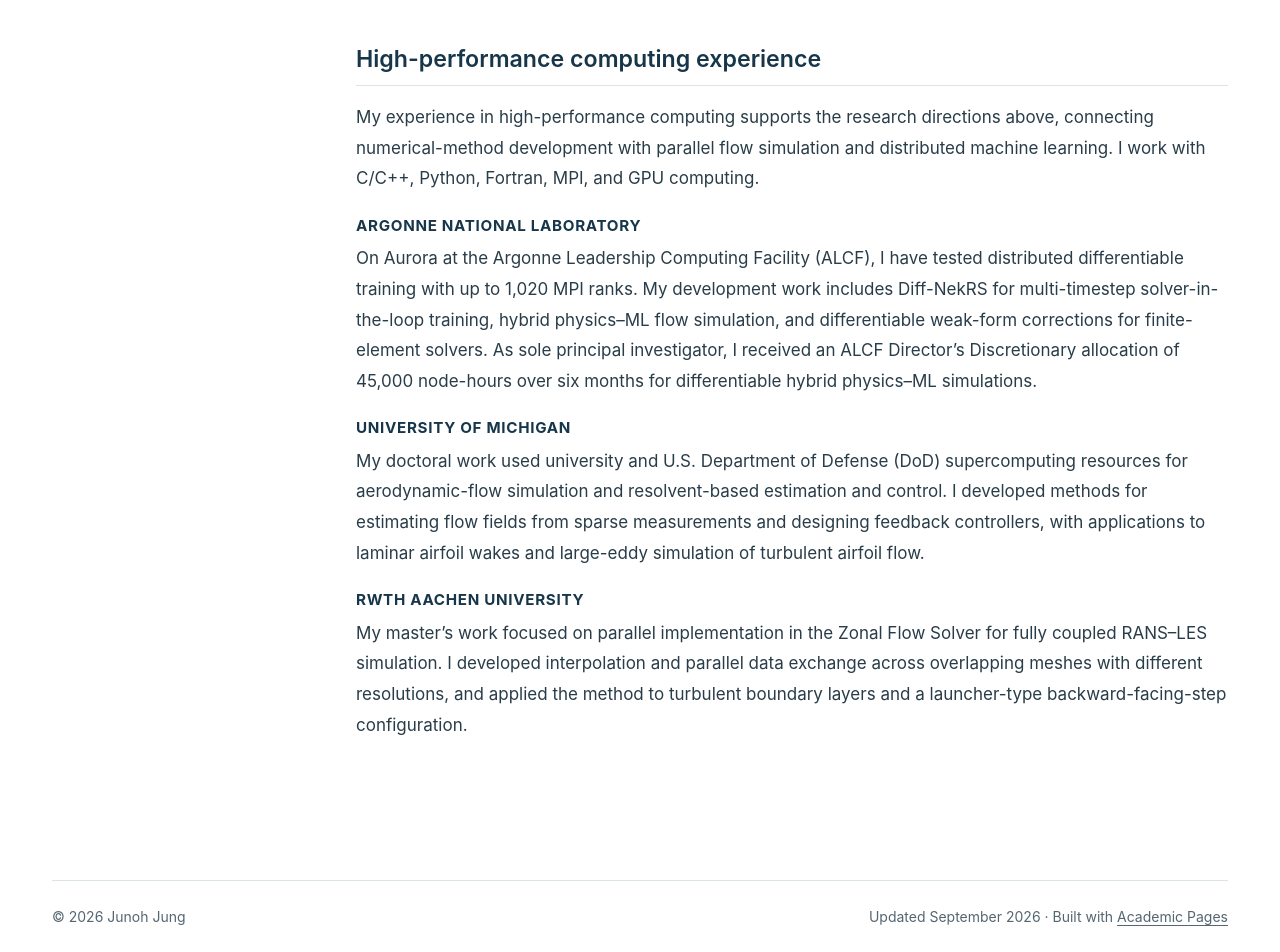
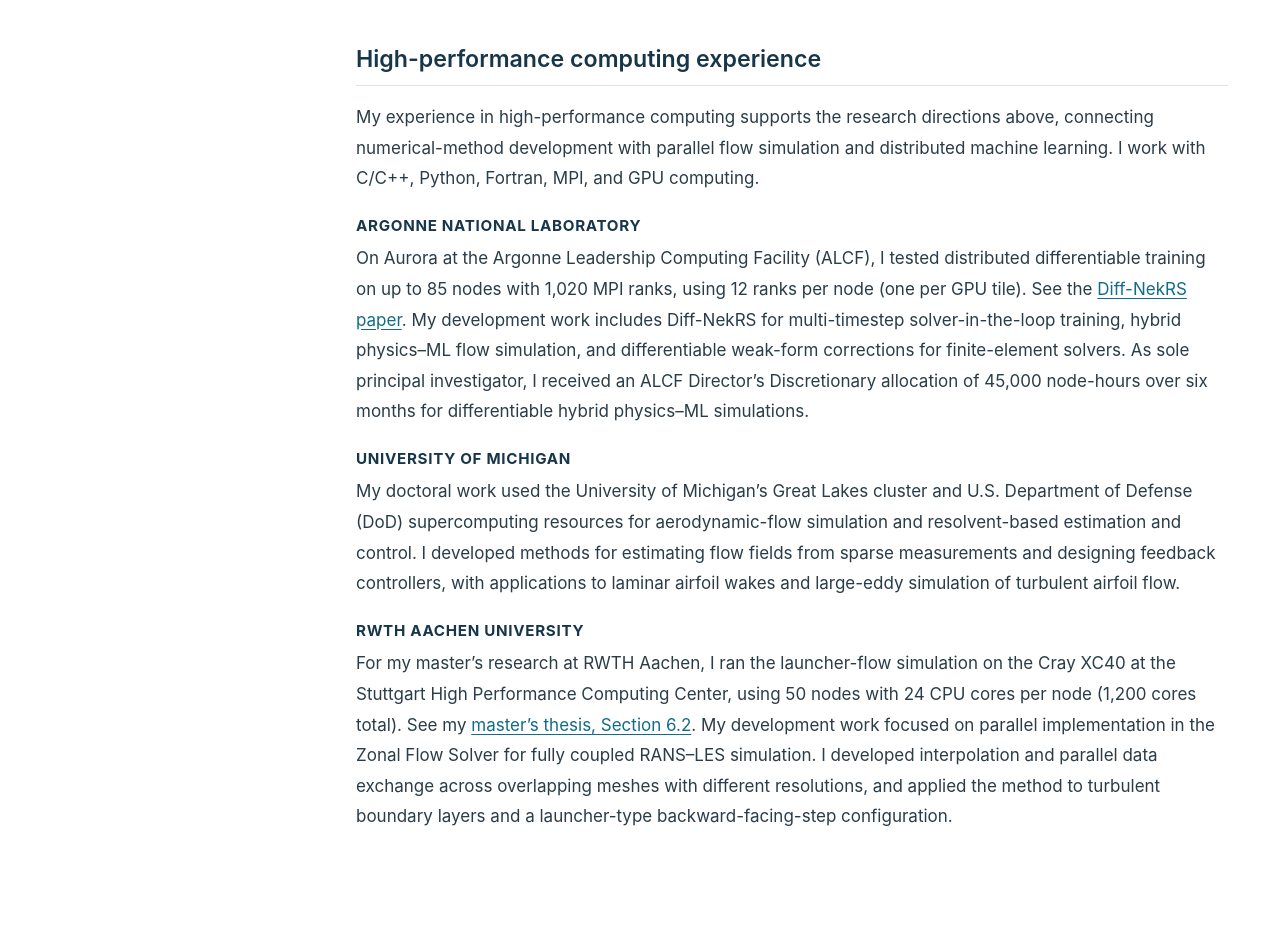
Before and after one commit to junohjung/junohjung.github.io, a Jekyll site: the page built from _pages/research_mgm.md, in a window 1280 px wide and 1400 px high, scrolled down 4863 px. Shown: the part 347-1299 px from the top of the window. Built offline with Jekyll 4.4.1, drawn with Linux system fonts in a browser that asks for light colours.

Commit message:
Document verified Aurora and Cray XC40 computing scales

```diff
--- a/_pages/research_mgm.md
+++ b/_pages/research_mgm.md
@@ -113,14 +113,14 @@
 
 ### Argonne National Laboratory
 
-On Aurora at the Argonne Leadership Computing Facility (ALCF), I have tested distributed differentiable training with up to 1,020 MPI ranks. My development work includes Diff-NekRS for multi-timestep solver-in-the-loop training, hybrid physics–ML flow simulation, and differentiable weak-form corrections for finite-element solvers. As sole principal investigator, I received an ALCF Director’s Discretionary allocation of 45,000 node-hours over six months for differentiable hybrid physics–ML simulations.
+On Aurora at the Argonne Leadership Computing Facility (ALCF), I tested distributed differentiable training on up to 85 nodes with 1,020 MPI ranks, using 12 ranks per node (one per GPU tile). See the [Diff-NekRS paper](https://arxiv.org/abs/2609.23208). My development work includes Diff-NekRS for multi-timestep solver-in-the-loop training, hybrid physics–ML flow simulation, and differentiable weak-form corrections for finite-element solvers. As sole principal investigator, I received an ALCF Director’s Discretionary allocation of 45,000 node-hours over six months for differentiable hybrid physics–ML simulations.
 
 ### University of Michigan
 
-My doctoral work used university and U.S. Department of Defense (DoD) supercomputing resources for aerodynamic-flow simulation and resolvent-based estimation and control. I developed methods for estimating flow fields from sparse measurements and designing feedback controllers, with applications to laminar airfoil wakes and large-eddy simulation of turbulent airfoil flow.
+My doctoral work used the University of Michigan’s Great Lakes cluster and U.S. Department of Defense (DoD) supercomputing resources for aerodynamic-flow simulation and resolvent-based estimation and control. I developed methods for estimating flow fields from sparse measurements and designing feedback controllers, with applications to laminar airfoil wakes and large-eddy simulation of turbulent airfoil flow.
 
 ### RWTH Aachen University
 
-My master’s work focused on parallel implementation in the Zonal Flow Solver for fully coupled RANS–LES simulation. I developed interpolation and parallel data exchange across overlapping meshes with different resolutions, and applied the method to turbulent boundary layers and a launcher-type backward-facing-step configuration.
+For my master’s research at RWTH Aachen, I ran the launcher-flow simulation on the Cray XC40 at the Stuttgart High Performance Computing Center, using 50 nodes with 24 CPU cores per node (1,200 cores total). See my [master’s thesis, Section 6.2](https://publications.rwth-aachen.de/record/794112/files/794112.pdf). My development work focused on parallel implementation in the Zonal Flow Solver for fully coupled RANS–LES simulation. I developed interpolation and parallel data exchange across overlapping meshes with different resolutions, and applied the method to turbulent boundary layers and a launcher-type backward-facing-step configuration.
 
 </section>
```
